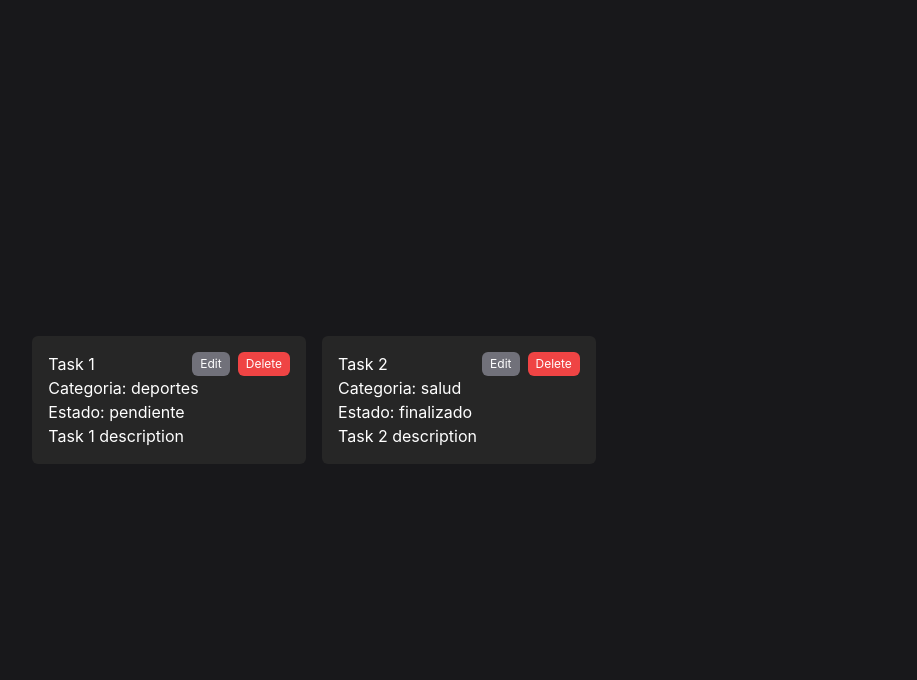
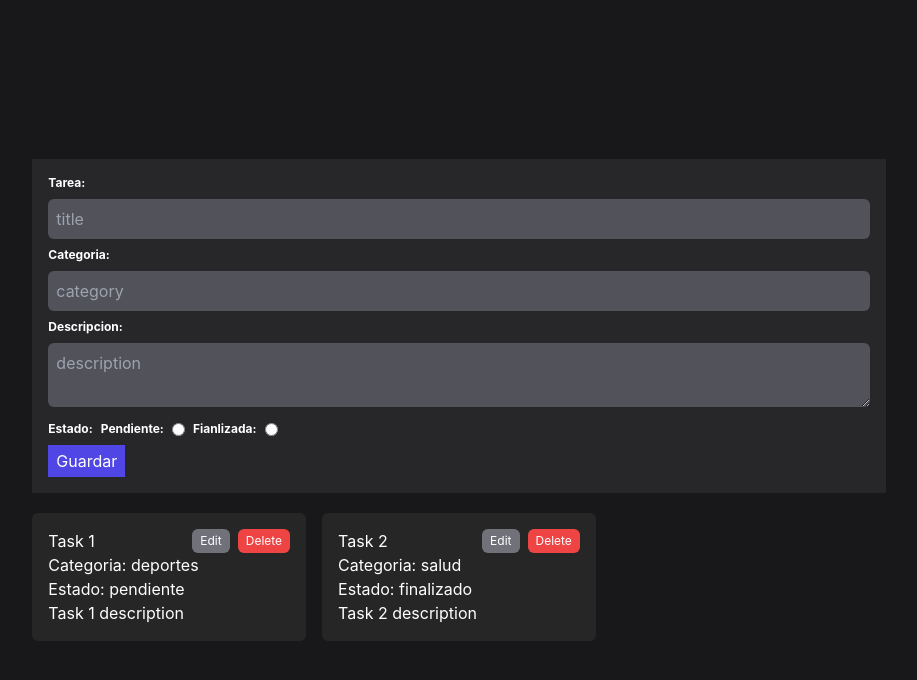
Before and after one commit to CarlosAndresOrtega/Challenge_Carlos_Ortega, a React (Create React App) app: page /edit-task/1 in a window 1280 px wide. Shown: the top 680 px of the page, without its empty margins (181-1098 px from the left). Built offline with nearby package versions, Linux system fonts and the light colour scheme.

Commit message:
Añadiendo funcionalidad de crear tareas

```diff
--- a/package.json
+++ b/package.json
@@ -11,6 +11,7 @@
     "react-dom": "^18.2.0",
     "react-redux": "^8.0.5",
     "react-scripts": "5.0.1",
+    "uuid": "^9.0.0",
     "web-vitals": "^2.1.4"
   },
   "scripts": {
--- a/src/App.js
+++ b/src/App.js
@@ -3,21 +3,20 @@ import "./App.css";
 import { useSelector } from "react-redux";
 import { setItem } from "./utils/localStorage";
 import TasksLists from "./components/TasksLists";
+import TasksForm from "./components/TasksForm";
 
 function App() {
   const taskState = useSelector((state) => state.tasks);
 
-  const HandleData = () => {
-    setItem("tasks", taskState);
-  };
   useEffect(() => {
     setItem("tasks", taskState);
   }, [taskState]);
-  console.log(taskState);
+
   return (
     <>
       <div className="bg-zinc-900 h-screen text-white">
-        <div className="flex items-center justify-center h-full">
+        <div className="flex flex-col gap-y-5 items-center justify-center h-full">
+          <TasksForm/>
           <TasksLists />
         </div>
       </div>
--- /dev/null
+++ b/src/components/TasksForm.js
@@ -0,0 +1,82 @@
+import React, { useState } from "react";
+import { v4 as uuid } from 'uuid';
+import { useDispatch } from "react-redux";
+import { addTask } from '../features/tasks/taskSlice'
+
+function TasksForm() {
+
+  const [Task, setTask] = useState({
+    title: "",
+    description: "",
+    category: "",
+    state: "",
+  });
+
+  const dispatch = useDispatch();
+
+  const handleSubmit = (e) => {
+    e.preventDefault();
+    dispatch(addTask({ ...Task, id: uuid() }))
+  };
+  const handleChange = (e) => {
+    setTask({
+      ...Task,
+      [e.target.name]: e.target.value,
+    });
+  };
+
+  return (
+    <>
+      <form onSubmit={handleSubmit} className="bg-zinc-800 w-4/6 p-4">
+        <label htmlFor="title" className="block text-xs font-bold mb-2">
+          Tarea:{" "}
+        </label>
+        <input
+          type="text"
+          name="title"
+          placeholder="title"
+          className="w-full p-2 rounded-md bg-zinc-600 mb-2"
+          onChange={handleChange}
+          required
+        />
+
+        <label htmlFor="category" className="block text-xs font-bold mb-2">
+          Categoria:{" "}
+        </label>
+        <input
+          type="text"
+          name="category"
+          placeholder="category"
+          className="w-full p-2 rounded-md bg-zinc-600 mb-2"
+          onChange={handleChange}
+          required
+        />
+
+        <label htmlFor="description" className="block text-xs font-bold mb-2">
+          Descripcion:{" "}
+        </label>
+        <textarea
+          name="description"
+          placeholder="description"
+          className="w-full p-2 rounded-md bg-zinc-600 mb-2"
+          onChange={handleChange}
+          required
+        ></textarea>
+
+        <div className="flex gap-x-2 items-center mb-2">
+          <label className="block text-xs font-bold ">Estado:{" "} </label>
+
+          <label className="block text-xs font-bold">Pendiente:{" "}</label>
+          <input type="radio" name="state" value="pendiente"  required onChange={handleChange}/>
+
+          <label className="block text-xs font-bold ">Fianlizada:{" "}</label>
+          <input type="radio" name="state" value="finalizada" onChange={handleChange} />
+
+        </div>
+
+        <button className="bg-indigo-600 px-2 py-1">Guardar</button>
+      </form>
+    </>
+  );
+}
+export default TasksForm;
--- a/src/features/tasks/taskSlice.js
+++ b/src/features/tasks/taskSlice.js
@@ -22,9 +22,9 @@ export const taskSlice = createSlice({
   name: "tasks",
   initialState,
   reducers: {
-    increment: (state) => {
-      state.value += 1;
-    },
+    addTask:(state, action)=>{
+      state.push(action.payload)
+  },
     decrement: (state) => {
       state.value -= 1;
     },
@@ -33,5 +33,5 @@ export const taskSlice = createSlice({
     },
   },
 });
-
+export const { addTask } = taskSlice.actions;
 export default taskSlice.reducer;
```
Also changed, not shown: 1 other file (tests, documents, lock files or other folders).
